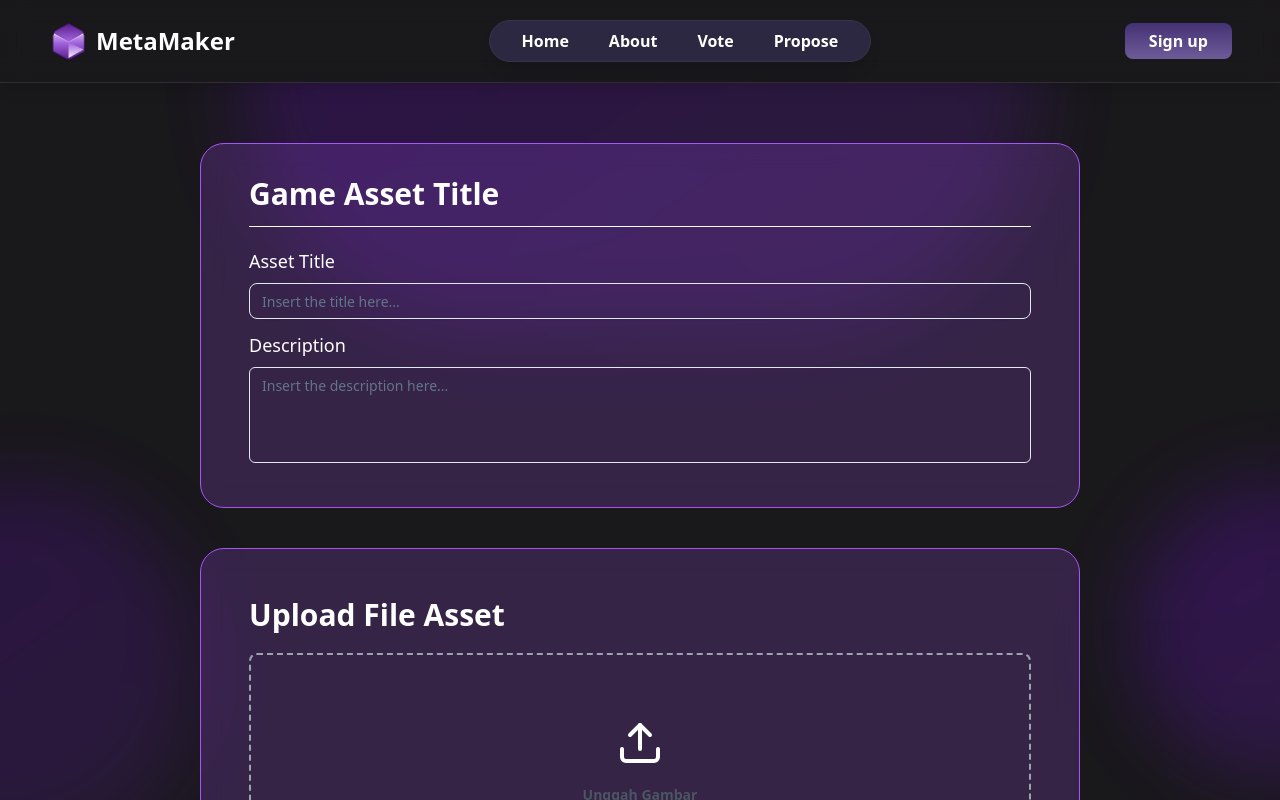
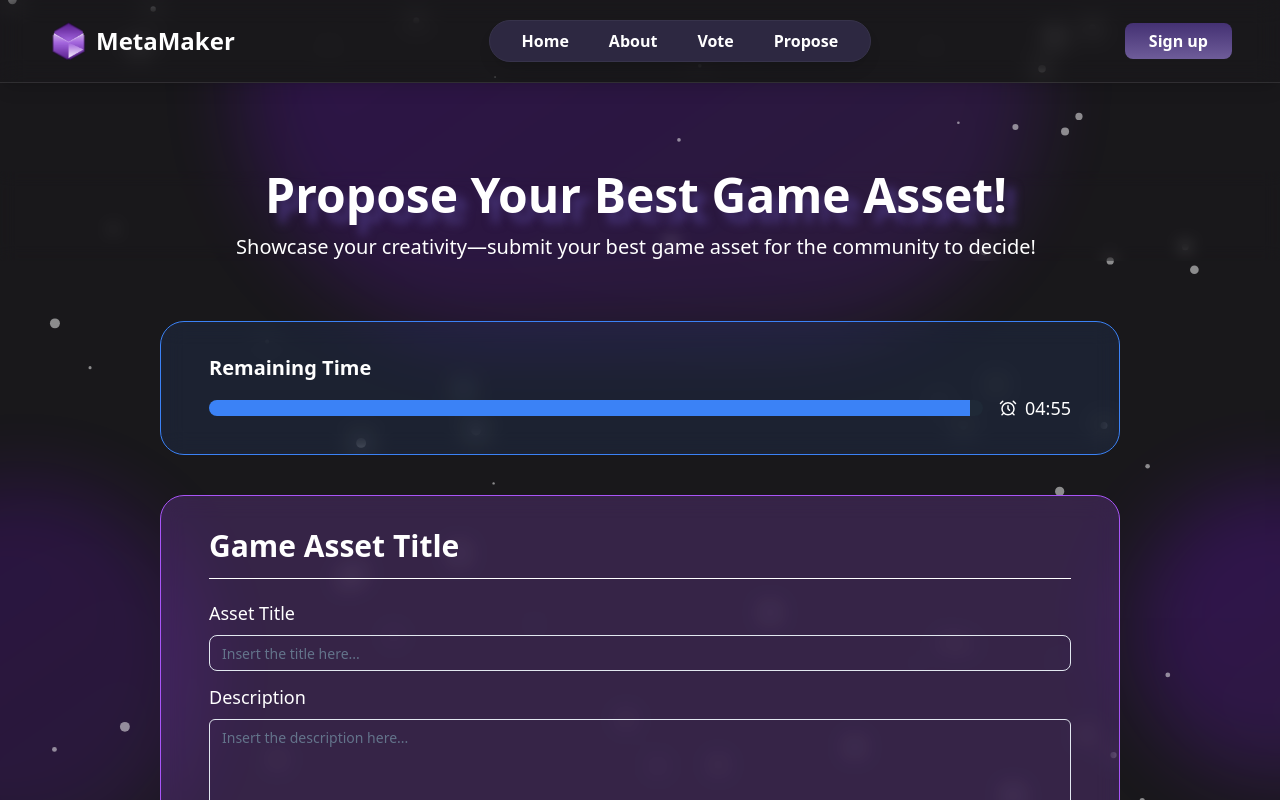
Before and after one commit to mikeleo03/MetaMaker, a React (Vite) app in the folder frontend/: page /propose in a window 1280 px wide. Shown: the top 800 px of the page. Built offline with nearby package versions, Linux system fonts and the light colour scheme.

Commit message:
[Feat[ Update on Propose page

```diff
--- a/frontend/src/pages/Propose/index.tsx
+++ b/frontend/src/pages/Propose/index.tsx
@@ -1,4 +1,4 @@
-import React, { useState } from "react";
+import React, { useState, useEffect } from "react";
 import { useForm } from "react-hook-form";
 import { Form, FormField, FormItem, FormMessage, FormControl, FormLabel } from "@/components/ui/form";
 import { Input } from "@/components/ui/input";
@@ -10,9 +10,27 @@ import { zodResolver } from "@hookform/resolvers/zod";
 import { toast } from "react-toastify";
 import { Button } from "@/components/ui/button";
 import { Trash2, Upload } from "lucide-react";
-import image from "@/assets/images/image.png";
+import { FaFileImage } from "react-icons/fa6";
+import { Particles } from "@/components";
+import { LuAlarmClock } from "react-icons/lu";
 
 const Propose: React.FC = () => {
+    const [remainingTime, setRemainingTime] = useState(300);
+
+    useEffect(() => {
+        const timer = setInterval(() => {
+            setRemainingTime((prevTime) => (prevTime > 0 ? prevTime - 1 : 0));
+        }, 1000);
+
+        return () => clearInterval(timer);
+    }, []);
+
+    const formatTime = (seconds: number) => {
+        const minutes = Math.floor(seconds / 60);
+        const secs = seconds % 60;
+        return `${minutes < 10 ? '0' : ''}${minutes}:${secs < 10 ? '0' : ''}${secs}`;
+    };
+
     const MAX_FILE_SIZE = 1024 * 1024 * 100; // 100 MB
     const ACCEPTED_IMAGE_MIME_TYPES = ["image/jpeg", "image/jpg", "image/png", "image/webp"];
 
@@ -99,7 +117,7 @@ const Propose: React.FC = () => {
     };
 
     return (
-        <main className="flex flex-col w-full min-h-screen bg-[#19181B] md:px-10 px-6 relative overflow-hidden">
+        <main className="flex flex-col w-full min-h-screen bg-[#19181B] relative overflow-hidden">
             {/* Glassmorphic Ornaments */}
             <div
                 className="absolute top-[-250px] left-1/2 transform -translate-x-1/2 w-[800px] h-[500px] bg-purple-500 opacity-30 rounded-full blur-2xl shine-animation delay-1"
@@ -121,7 +139,33 @@ const Propose: React.FC = () => {
             ></div>
 
             <Form {...form}>
-                <form onSubmit={form.handleSubmit(onSubmit)} className="w-full space-y-10 mt-5">
+                {/* Title */}
+                <div className="z-30 top-10 flex flex-col text-center items-center pr-2 justify-center text-white backdrop-blur mt-[30vh] md:mt-[11vh]">
+                    <div className='glow text-4xl md:text-5xl font-bold mb-3.5'>Propose Your Best Game Asset!</div>
+                    <div className='text-xl block mb-0'>Showcase your creativity—submit your best game asset for the community to decide!</div>
+                </div>
+
+                {/* Forms */}
+                <form onSubmit={form.handleSubmit(onSubmit)} className="w-full space-y-10 mt-5 z-30">
+                    {/* Judul Aset */}
+                    <div className="flex flex-col bg-blue-500/10 border border-blue-500 z-2 backdrop-blur-md rounded-3xl p-8 md:my-10 m-6 mx-40 text-white">
+                        <div className="flex flex-col h-full md:mx-4">
+                            <div className='text-xl font-bold mb-3'>Remaining Time</div>
+                            <div className='flex items-center space-x-4'>
+                                <div className="w-full bg-gray-800 rounded-full overflow-hidden h-4">
+                                    <div
+                                        className="bg-blue-500 h-full"
+                                        style={{ width: `${(remainingTime / 300) * 100}%` }}
+                                    ></div>
+                                </div>
+                                <div className="flex items-center text-white text-lg space-x-2">
+                                    <span><LuAlarmClock /></span>
+                                    <span>{formatTime(remainingTime)}</span>
+                                </div>
+                            </div>
+                        </div>
+                    </div>
+
                     {/* Judul Aset */}
                     <div className="flex flex-col bg-purple-500/20 border border-purple-500 backdrop-blur-md rounded-3xl p-8 md:my-10 m-6 mx-40 text-white">
                         <div className="flex flex-col w-full h-full">
@@ -215,14 +259,14 @@ const Propose: React.FC = () => {
                                                     )}
                                                 </label>
                                                 {assetFile && (
-                                                    <div className="w-full h-full mt-4 flex border-main1 border-yellow items-center card-glow-yellow bg-[#F2FBFA] rounded-xl">
-                                                        <div className="p-3 px-4">
-                                                            <img src={image} className="h-full"/>
+                                                    <div className="w-full h-full mt-6 flex border-main1 border-yellow items-center card-glow-yellow bg-white rounded-xl">
+                                                        <div className="w-20 flex items-center justify-center">
+                                                            <FaFileImage size={35} className="text-gray-600" />
                                                         </div>
                                                         <div className="h-full w-1">
-                                                            <Separator className="h-[3.5rem] w-[1.5px] bg-main1"></Separator>
+                                                            <Separator className="h-[3.5rem] w-[1.5px] bg-gray-300"></Separator>
                                                         </div>
-                                                        <div className="w-full h-full px-5 py-3 flex justify-start items-center">
+                                                        <div className="w-full h-full px-5 py-5 flex justify-start items-center">
                                                             <div className="flex w-full items-center flex-col flex-start">
                                                                 <div className="text-sm text-left w-full text-black">
                                                                     {assetUploadProgress != 100 ?
@@ -232,7 +276,7 @@ const Propose: React.FC = () => {
                                                                 </div>
                                                                 <div className="w-full bg-gray-200 rounded-full h-2.5 mt-2">
                                                                     <div
-                                                                        className="bg-yellow h-2.5 rounded-full"
+                                                                        className="bg-purple-500 h-2.5 rounded-full"
                                                                         style={{ width: `${assetUploadProgress}%` }}
                                                                     ></div>
                                                                 </div>
@@ -300,6 +344,9 @@ const Propose: React.FC = () => {
                     animation-delay: 3s;
                 }
             `}</style>
+
+            {/* Particles */}
+            <Particles />
         </main>
       );
 };
```
